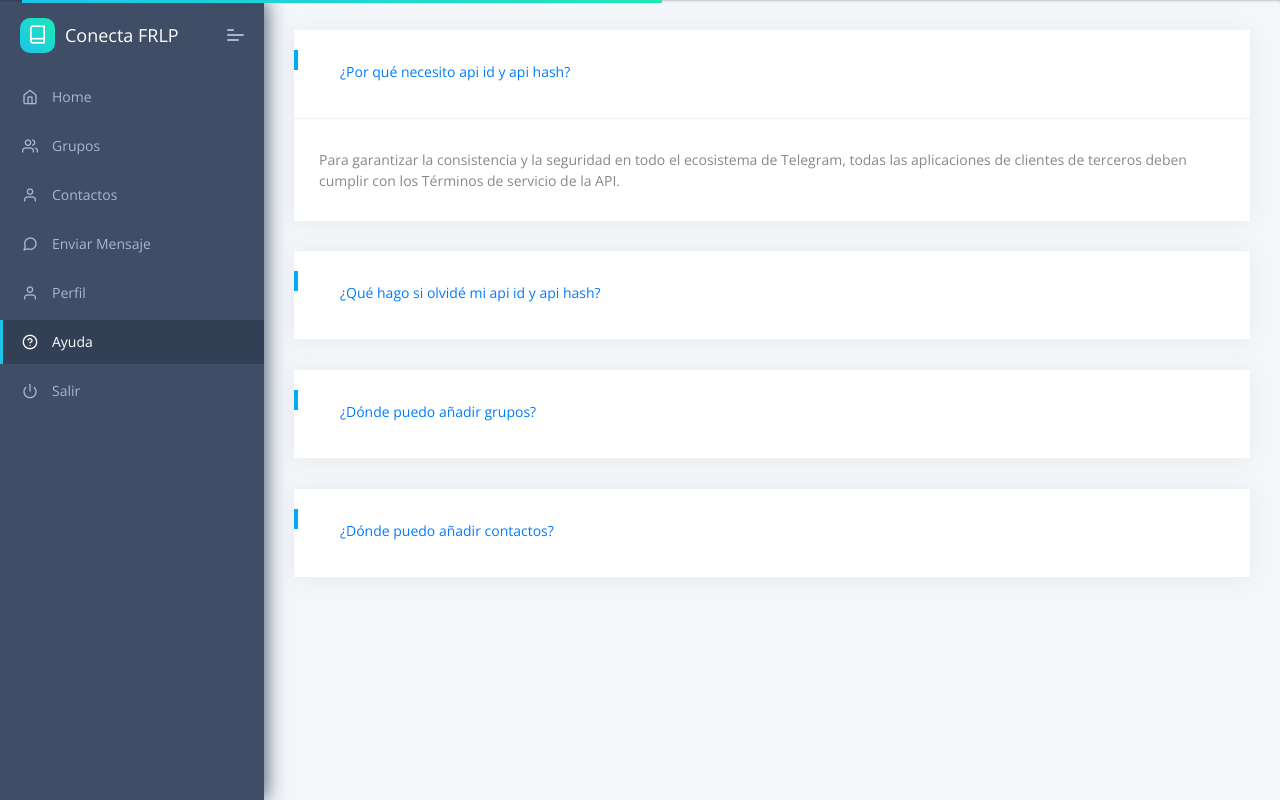
After one commit to diegomeretta/conectafrlp, a Django app: page /ayuda in a window 1280 px wide. The commit adds this page. Run offline with Django 3.2, Linux system fonts and the light colour scheme; the visitor is signed in with stand-in values (Sample User, id 1); some libraries are stand-ins or nearby versions.

Commit message:
Añado página de ayuda

```diff
--- a/app/urls.py
+++ b/app/urls.py
@@ -28,4 +28,6 @@ urlpatterns = [
     path('enviarmensaje', views.send_message, name='enviarmensaje'),
 
     path('perfil', views.profile, name='perfil'),
+
+    path('ayuda', views.faq, name='ayuda'),
 ]
--- a/app/views.py
+++ b/app/views.py
@@ -193,3 +193,7 @@ def profile(request):
         return render(request, "profile.html", {'usuario': usuario})
     elif request.method == "POST":
         return render(request, "profile.html", {'usuario': usuario})
+
+@login_required(login_url="/login/")
+def faq(request):
+    return render(request, "faq.html")
--- /dev/null
+++ b/core/templates/faq.html
@@ -0,0 +1,86 @@
+{% extends "layouts/base.html" %}
+
+{% block title %} Agregar Contacto {% endblock %}
+
+<!-- Specific CSS goes HERE -->
+{% block stylesheets %}{% endblock stylesheets %}
+
+{% block content %}
+
+    <div class="pcoded-content">
+        <div class="pcoded-inner-content">
+            <!-- [ breadcrumb ] start -->
+
+            <!-- [ breadcrumb ] end -->
+            <div class="main-body">
+                <div class="page-wrapper">
+                    <!-- [ Main Content ] start -->
+                    <div id="accordion">
+                        <div class="card">
+                          <div class="card-header" id="headingOne">
+                            <h5 class="mb-0">
+                              <button class="btn btn-link" data-toggle="collapse" data-target="#collapseOne" aria-expanded="true" aria-controls="collapseOne">
+                                ¿Por qué necesito api id y api hash?
+                              </button>
+                            </h5>
+                          </div>
+
+                          <div id="collapseOne" class="collapse show" aria-labelledby="headingOne" data-parent="#accordion">
+                            <div class="card-body">
+                                Para garantizar la consistencia y la seguridad en todo el ecosistema de Telegram, todas las aplicaciones de clientes de terceros deben cumplir con los Términos de servicio de la API.
+                            </div>
+                          </div>
+                        </div>
+                        <div class="card">
+                          <div class="card-header" id="headingTwo">
+                            <h5 class="mb-0">
+                              <button class="btn btn-link collapsed" data-toggle="collapse" data-target="#collapseTwo" aria-expanded="false" aria-controls="collapseTwo">
+                                ¿Qué hago si olvidé mi api id y api hash?
+                              </button>
+                            </h5>
+                          </div>
+                          <div id="collapseTwo" class="collapse" aria-labelledby="headingTwo" data-parent="#accordion">
+                            <div class="card-body">
+                              Puede ingresar a <a href="https://my.telegram.org/apps">https://my.telegram.org/apps</a> y generar nuevas claves. Luego modifique sus claves en el menú perfil.
+                            </div>
+                          </div>
+                        </div>
+                        <div class="card">
+                          <div class="card-header" id="headingThree">
+                            <h5 class="mb-0">
+                              <button class="btn btn-link collapsed" data-toggle="collapse" data-target="#collapseThree" aria-expanded="false" aria-controls="collapseThree">
+                                ¿Dónde puedo añadir grupos?
+                              </button>
+                            </h5>
+                          </div>
+                          <div id="collapseThree" class="collapse" aria-labelledby="headingThree" data-parent="#accordion">
+                            <div class="card-body">
+                                Dentro de la pestaña del menú de grupos hay un botón para crear nuevos grupos.
+                            </div>
+                          </div>
+                        </div>
+                        <div class="card">
+                            <div class="card-header" id="headingFour">
+                              <h5 class="mb-0">
+                                <button class="btn btn-link collapsed" data-toggle="collapse" data-target="#collapseFour" aria-expanded="false" aria-controls="collapseFour">
+                                  ¿Dónde puedo añadir contactos?
+                                </button>
+                              </h5>
+                            </div>
+                            <div id="collapseFour" class="collapse" aria-labelledby="headingFour" data-parent="#accordion">
+                              <div class="card-body">
+                                  Dentro de la pestaña del menú de contactos hay un botón para crear nuevos contactos.
+                              </div>
+                            </div>
+                          </div>
+                      </div>
+                    <!-- [ Main Content ] end -->
+                </div>
+            </div>
+        </div>
+    </div>
+
+{% endblock content %}
+
+<!-- Specific Page JS goes HERE  -->
+{% block javascripts %}{% endblock javascripts %}
--- a/core/templates/includes/navigation-menu.html
+++ b/core/templates/includes/navigation-menu.html
@@ -49,8 +49,8 @@
                             <span class="pcoded-mtext">Perfil</span>
                         </a>
                     </li>
-                    <li class="{% active 'nuevogrupo' %}" class="nav-item">
-                        <a href="/nuevogrupo" class="nav-link">
+                    <li class="{% active 'ayuda' %}" class="nav-item">
+                        <a href="/ayuda" class="nav-link">
                             <span class="pcoded-micon">
                                 <i class="feather icon-help-circle"></i>
                             </span>
```
